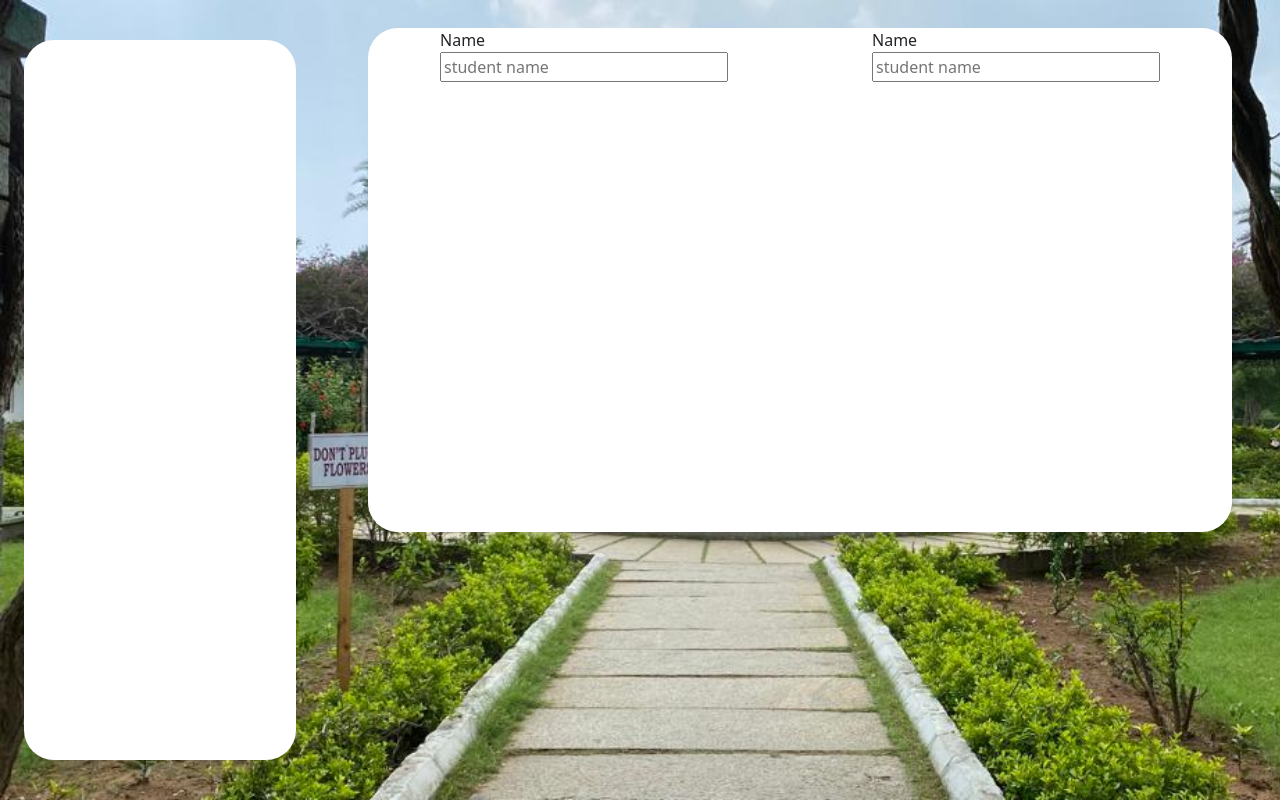
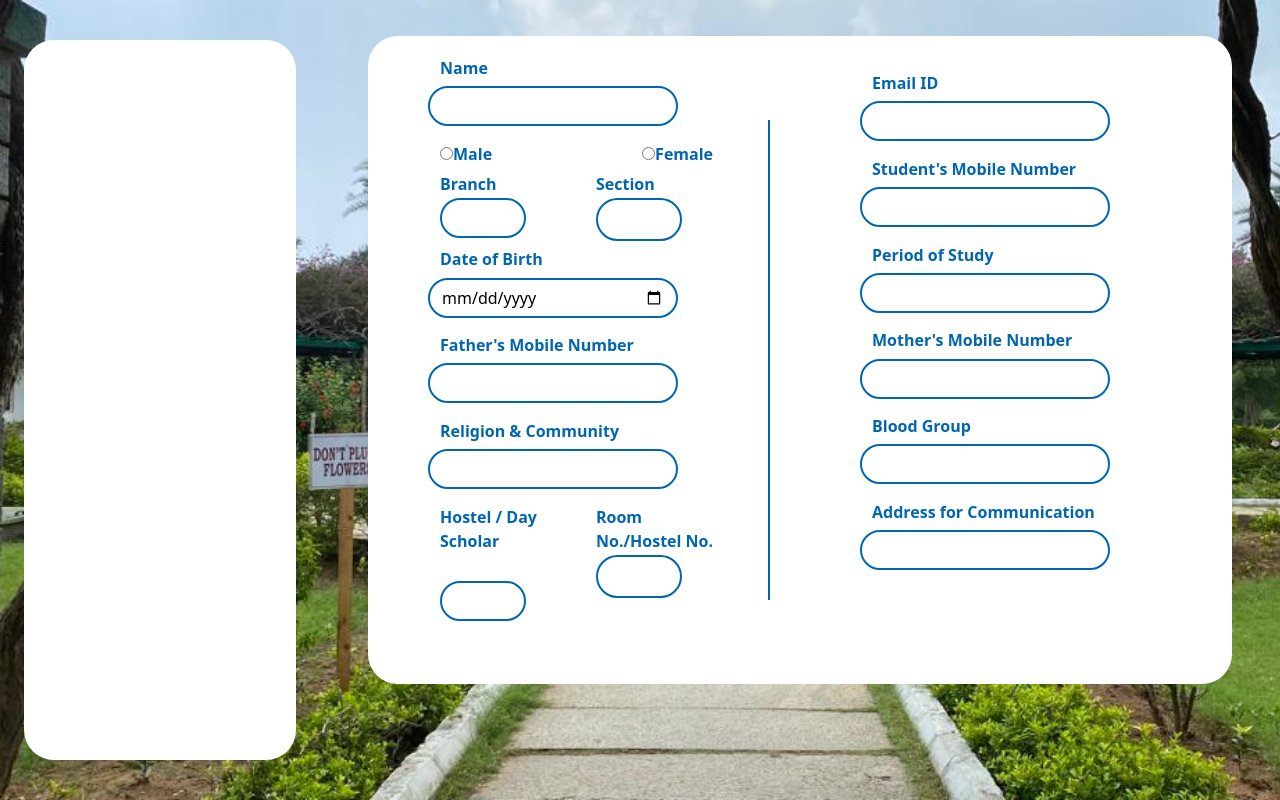
Before and after one commit to Mentor-Application/mentorClient, a Next.js app: page /landing in a window 1280 px wide. Built offline with nearby package versions, Linux system fonts and the light colour scheme.

Commit message:
landing page

```diff
--- a/components/StudentProfile.tsx
+++ b/components/StudentProfile.tsx
@@ -1,18 +1,121 @@
 import React from "react";
 import classes from "../styles/studentMainPage.module.css";
+import 'bootstrap/dist/css/bootstrap.css';
+import 'bootstrap/dist/css/bootstrap.min.css';
+import Col from 'react-bootstrap/Col';
+import Row from 'react-bootstrap/Row';
+//import DropdownButton from 'react-bootstrap/DropdownButton';
+import Dropdown from 'react-bootstrap/Dropdown'
+// import ButtonGroup from "react-bootstrap/ButtonGroup";
+// import Select from 'react-select';
 
 export const StudentProfile = () => {
+
+
   return (
     <div className={classes.forms}>
       <form className="d-flex flex-row justify-content-around align-items-center">
-        <div className="d-flex flex-column col-lg-4">
-          <label>Name</label>
-          <input type="text" placeholder="student name"></input>
-        </div>
+
+       <div className="d-flex flex-column col-lg-4">
+          <Row><label style={{marginTop:'20px'}} className={classes.label}>Name</label>
+          <input style={{width:'80%'}} className={classes.box} type="text" ></input>
+          </Row>
+
+          <Row>
+          <div className="radio">
+            <label className={classes.label}>
+              <input   value="Male" type="radio" />
+              Male
+            </label>
+
+            <label style={{marginLeft:'150px'}} className={classes.label}>
+              <input type="radio" value="Female"  />
+              Female
+            </label>
+           </div>
+          </Row>
+          <Row>
+            <Col>
+          <label className={classes.label}>Branch</label>
+          <Dropdown >
+          <Dropdown.Toggle  id="dropdown-custom-1"  style={{backgroundColor:"white",border:'2.5px solid #0166b2',borderRadius:'25px',width:'65%',height:'40px'}} >    </Dropdown.Toggle>
+          <Dropdown.Menu className="dropdown"
+            id="dropdown-menu-align-right" style={{backgroundColor:"white",borderRadius:'25px'}} >
+              <Dropdown.Item eventKey="option-1">CSE</Dropdown.Item>
+              <Dropdown.Item eventKey="option-2">IT</Dropdown.Item>
+              <Dropdown.Item eventKey="option-3">EEE</Dropdown.Item>
+              <Dropdown.Item eventKey="option-4">ECE</Dropdown.Item>
+              <Dropdown.Item eventKey="option-5">MECH</Dropdown.Item>
+              <Dropdown.Item eventKey="option-6">BME</Dropdown.Item>
+              <Dropdown.Item eventKey="option-7">CIVIL</Dropdown.Item>
+         </Dropdown.Menu>
+         </Dropdown>{' '}
+         </Col>
+         <Col>
+          <label className={classes.label}>Section</label>
+          <input style={{width:'65%',height:'42.5px'}} className={classes.box} type="text" ></input>
+          </Col>
+          </Row>
+          <Row>
+          <label className={classes.label}>Date of Birth </label>
+          <input style={{width:'80%'}} className={classes.box} type="date" ></input>
+          </Row>
+          <Row>
+          <label className={classes.label}>Father's Mobile Number</label>
+          <input style={{width:'80%'}} className={classes.box} type="text" ></input>
+          </Row>
+          <Row>
+          <label className={classes.label}>Religion & Community</label>
+          <input style={{width:'80%'}} className={classes.box} type="text" ></input>
+          </Row>
+          <Row>
+            <Col>
+              <label style={{marginBottom:'28px'}} className={classes.label}>Hostel / Day Scholar</label>
+              <Dropdown >
+              <Dropdown.Toggle  id="dropdown-custom-1"  style={{backgroundColor:"white",border:'2.5px solid #0166b2',borderRadius:'25px',width:'65%',height:'40px'}} >    </Dropdown.Toggle>
+              <Dropdown.Menu className="dropdown"
+                id="dropdown-menu-align-right" style={{backgroundColor:"white",borderRadius:'25px'}} >
+                  <Dropdown.Item eventKey="choice-1">Hosteller</Dropdown.Item>
+                  <Dropdown.Item eventKey="choice-2">Day Scholar</Dropdown.Item>
+              </Dropdown.Menu>
+              </Dropdown>{' '}
+           </Col>
+
+           <Col>
+            <label className={classes.label}>Room No./Hostel No.</label>
+            <input style={{width:'65%',height:'42.5px'}} className={classes.box} type="text" ></input>
+           </Col>
+          </Row>
+
+       </div>
+
+
 
         <div className="d-flex flex-column col-lg-4">
-          <label>Name</label>
-          <input type="text" placeholder="student name"></input>
+          <Row>
+          <label className={classes.label}>Email ID</label>
+          <input style={{width:'80%'}} className={classes.box} type="email" ></input>
+          </Row>
+          <Row>
+          <label className={classes.label}>Student's Mobile Number</label>
+          <input style={{width:'80%'}} className={classes.box} type="text" ></input>
+          </Row>
+          <Row>
+          <label className={classes.label}>Period of Study </label>
+          <input style={{width:'80%'}} className={classes.box} type="text" ></input>
+          </Row>
+          <Row>
+          <label className={classes.label}>Mother's Mobile Number</label>
+          <input style={{width:'80%'}} className={classes.box} type="text" ></input>
+          </Row>
+          <Row>
+          <label className={classes.label}>Blood Group</label>
+          <input style={{width:'80%'}} className={classes.box} type="text" ></input>
+          </Row>
+          <Row>
+          <label className={classes.label}>Address for Communication</label>
+          <input style={{width:'80%'}} className={classes.box} type="textarea" ></input>
+          </Row>
         </div>
       </form>
     </div>
--- a/package.json
+++ b/package.json
@@ -11,7 +11,9 @@
     "classnames": "^2.3.1",
     "next": "latest",
     "react": "^17.0.2",
-    "react-dom": "^17.0.2"
+    "react-bootstrap": "^2.0.2",
+    "react-dom": "^17.0.2",
+    "react-select": "^5.2.1"
   },
   "devDependencies": {
     "@types/node": "^12.12.21",
--- a/pages/landing.tsx
+++ b/pages/landing.tsx
@@ -1,5 +1,5 @@
 import React from "react";
-import StudentProfile from "../components/studentProfile";
+import StudentProfile from "../components/StudentProfile";
 import classes from "../styles/studentMainPage.module.css";
 
 export const landing = () => {
@@ -23,9 +23,10 @@ export const landing = () => {
           className="row"
         >
           <div
-            style={{ height: "70%" }}
+            style={{ height: "90%" }}
             className="d-flex justify-content-center align-items-center col-lg-12 col-md-8"
           >
+            <div className={classes.vl}></div>
             <StudentProfile></StudentProfile>
           </div>
         </div>
--- a/styles/studentMainPage.module.css
+++ b/styles/studentMainPage.module.css
@@ -3,6 +3,17 @@
   height: 90%;
   border-radius: 30px;
   width: 85%;
+}
+
+.label{
+  color: #0166b2;
+  font-weight: bold;
+  margin-bottom: 2%;
+}
+
+.input{
+  height:'35px';
+  width: 30%;
 }
 
 .forms {
@@ -11,3 +22,25 @@
   width: 90%;
   border-radius: 30px;
 }
+
+.box{
+  height: 40px;
+  margin-bottom: 5%;
+  background: #ffffff;
+  border-radius: 25px;
+  border: 2.5px solid #0166b2;
+}
+
+.dropdownbutton{
+  background-color: #ffffff;
+  width: 60%;
+  border-radius: 15px;
+  border: 2.5px solid #0166b2;
+}
+
+.vl {
+  border-left: 2px solid #0166b2;
+  height: 60%;
+  position:absolute;
+  left: 60%;
+}
```
Also changed, not shown: 2 other files (tests, documents, lock files or other folders).
